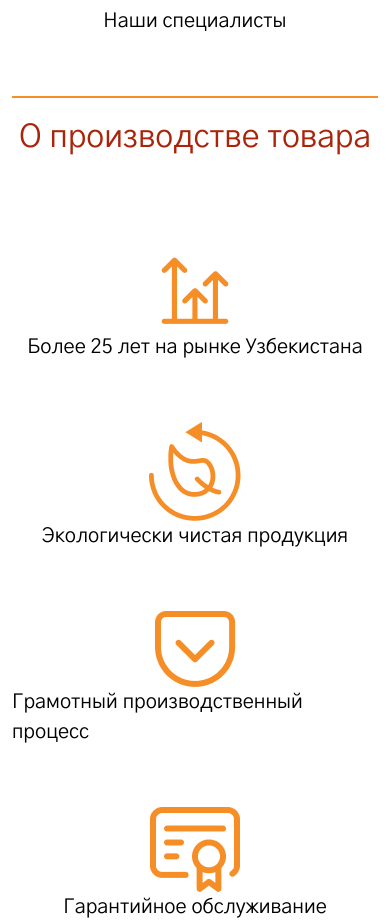
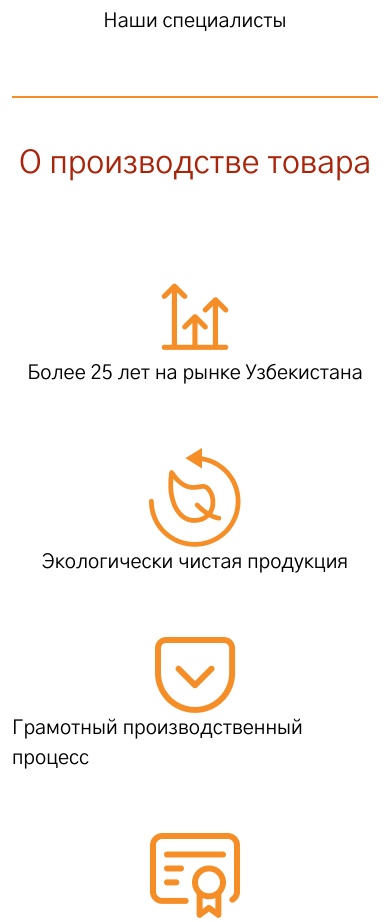
Before and after one commit to 7Davronbek/app-rasulovGI-client, a React (Create React App) app: page /catalog/by-id in a window 390 px wide. Shown: the part 3620-4542 px from the top of the page. Built offline with nearby package versions, Linux system fonts and the light colour scheme.

Commit message:
rasulovGI-app

```diff
--- a/src/components/Number.jsx
+++ b/src/components/Number.jsx
@@ -49,7 +49,7 @@ const Number = () => {
 
                     <div className="row">
                         <div className="col-lg-4">
-                            <h1 className='mt-4'>О производстве товара</h1>
+                            <h1 className='mt-4 secondary' >О производстве товара</h1>
                         </div>
                         <div className="col-lg-8">
                             <div className="row mt-5">
--- a/src/sass/main.scss
+++ b/src/sass/main.scss
@@ -526,6 +526,13 @@ body {
             line-height: 30px;
             color: #AA240A;
 
+            &.secondary {
+
+                @media(max-width: 992px) {
+                    margin-top: 50px !important;
+                }
+            }
+
             @media(max-width: 992px) {
                 text-align: center;
                 font-size: 32px;
```
